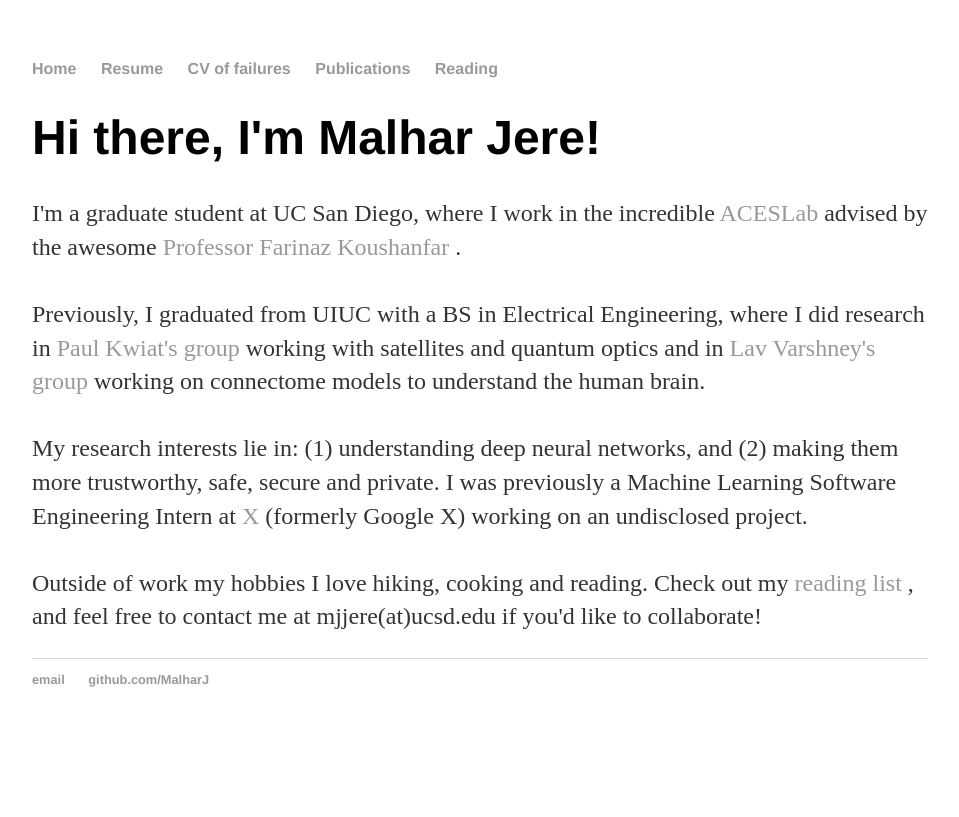
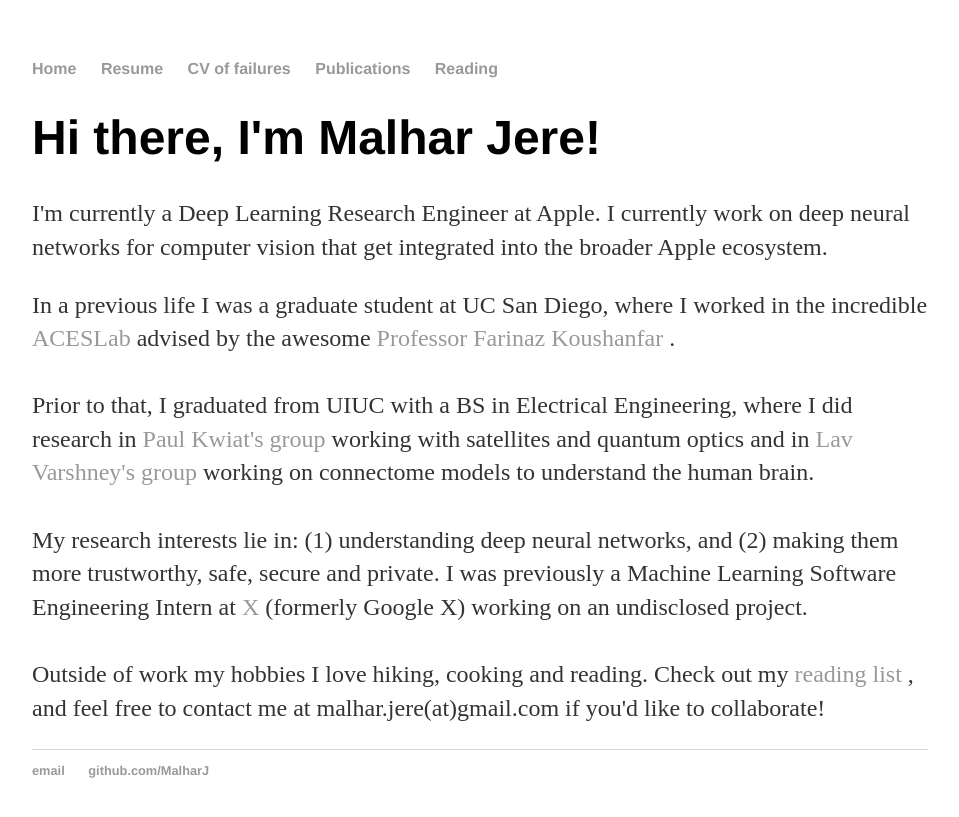
Before and after one commit to MalharJ/MalharJ.github.io, a Jekyll site: the page built from index.html, in a window 1280 px wide. Shown: the top 817 px of the page, without its empty margins (160-1119 px from the left). Built offline with Jekyll 4.4.1, drawn with Linux system fonts in a browser that asks for light colours.

Commit message:
Update index.html

```diff
--- a/index.html
+++ b/index.html
@@ -5,11 +5,13 @@ title: Malhar Jere
 <div class="blurb">
 	<h1>Hi there, I'm Malhar Jere!</h1>
 
-	<p>I'm a graduate student at UC San Diego, where I work in the incredible <a href="http://aceslab.org/">ACESLab</a> advised by the awesome <a href="https://farinaz.eng.ucsd.edu/home"> Professor Farinaz Koushanfar </a>.
+	<p>I'm currently a Deep Learning Research Engineer at Apple. I currently work on deep neural networks for computer vision that get integrated into the broader Apple ecosystem. </p>
+
+	<p>In a previous life I was a graduate student at UC San Diego, where I worked in the incredible <a href="http://aceslab.org/">ACESLab</a> advised by the awesome <a href="https://farinaz.eng.ucsd.edu/home"> Professor Farinaz Koushanfar </a>.
 
 	<br><br>
 
-	Previously, I graduated from UIUC with a BS in Electrical Engineering, where I did research in <a href="http://research.physics.illinois.edu/QI/Photonics/"> Paul Kwiat's group</a> working with satellites and quantum optics and in <a href="http://www.varshney.csl.illinois.edu/"> Lav Varshney's group</a> working on connectome models to understand the human brain.
+	Prior to that, I graduated from UIUC with a BS in Electrical Engineering, where I did research in <a href="http://research.physics.illinois.edu/QI/Photonics/"> Paul Kwiat's group</a> working with satellites and quantum optics and in <a href="http://www.varshney.csl.illinois.edu/"> Lav Varshney's group</a> working on connectome models to understand the human brain.
 
 	<br><br>
 
@@ -17,6 +19,6 @@ title: Malhar Jere
 
 	<br><br>
 
-	Outside of work my hobbies I love hiking, cooking and reading. Check out my <a href="/book_reviews"> reading list </a>, and feel free to contact me at mjjere(at)ucsd.edu if you'd like to collaborate!
+	Outside of work my hobbies I love hiking, cooking and reading. Check out my <a href="/book_reviews"> reading list </a>, and feel free to contact me at malhar.jere(at)gmail.com if you'd like to collaborate!
 
 </div><!-- /.blurb -->
```
